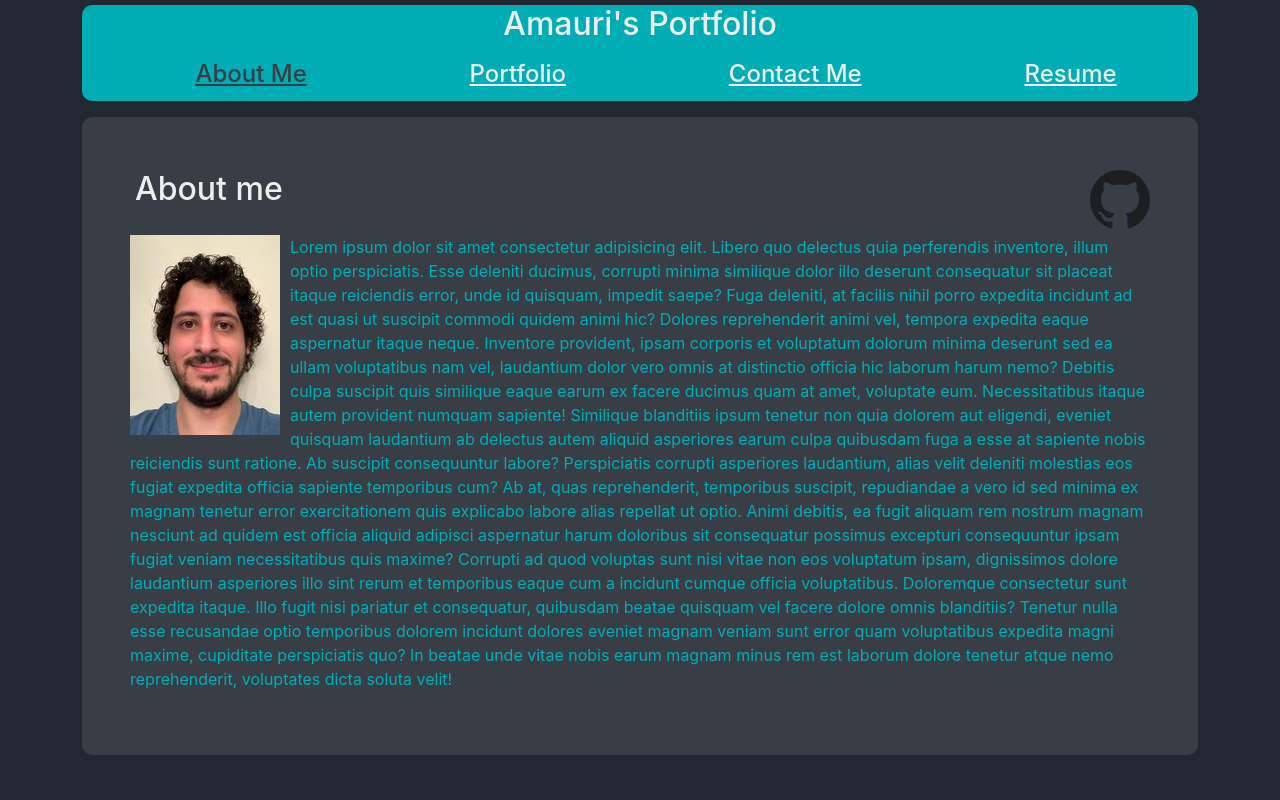
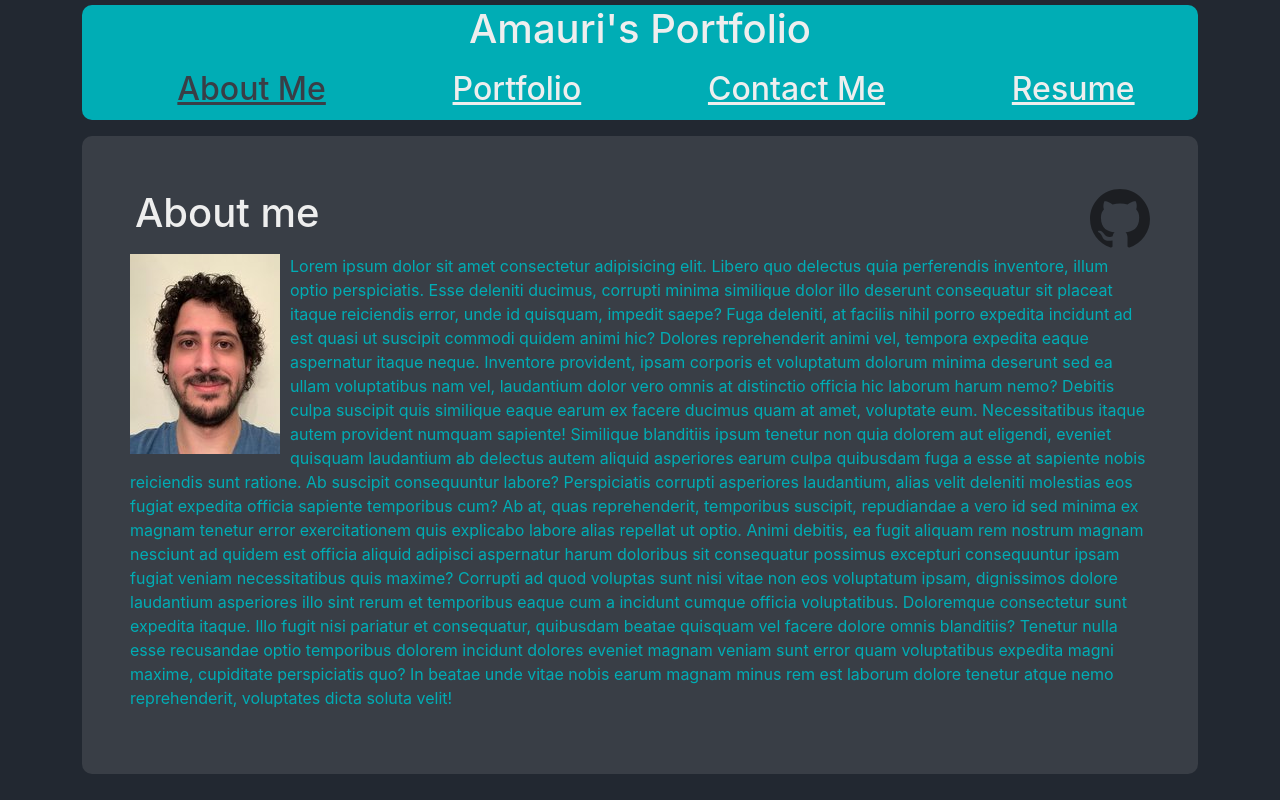
Before and after one commit to NicolasFlamel/nicolasflamel.github.io, a React (Create React App) app: page / in a window 1280 px wide. Built offline with nearby package versions, Linux system fonts and the light colour scheme.

Commit message:
removed header styles

```diff
--- a/src/App.css
+++ b/src/App.css
@@ -20,14 +20,6 @@ h4,
 h5 {
   color: var(--light);
   margin: 5px;
-}
-
-h1 {
-  font-size: xx-large;
-}
-
-h2 {
-  font-size: x-large;
 }
 
 .listStyleNone {
```
